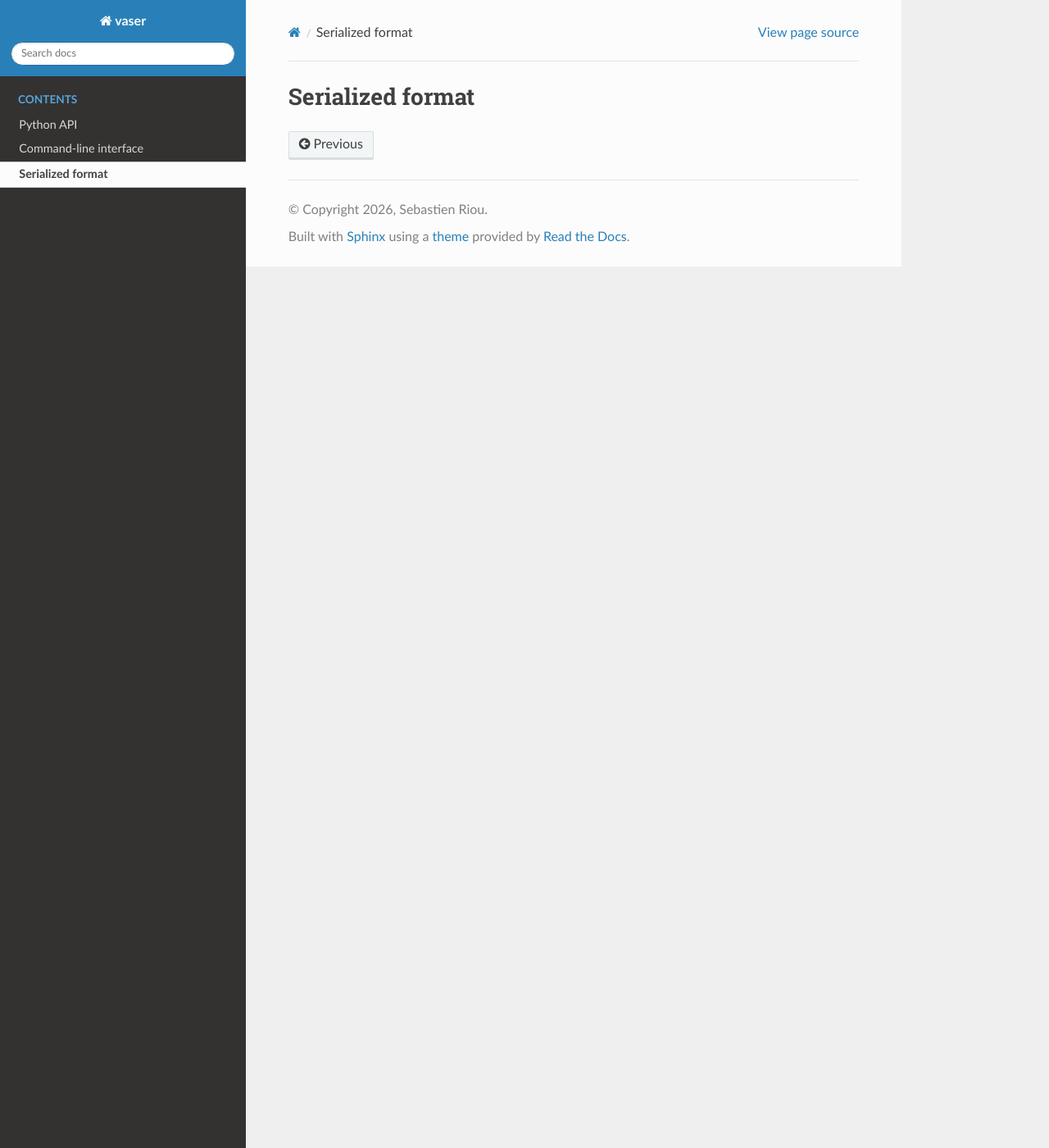
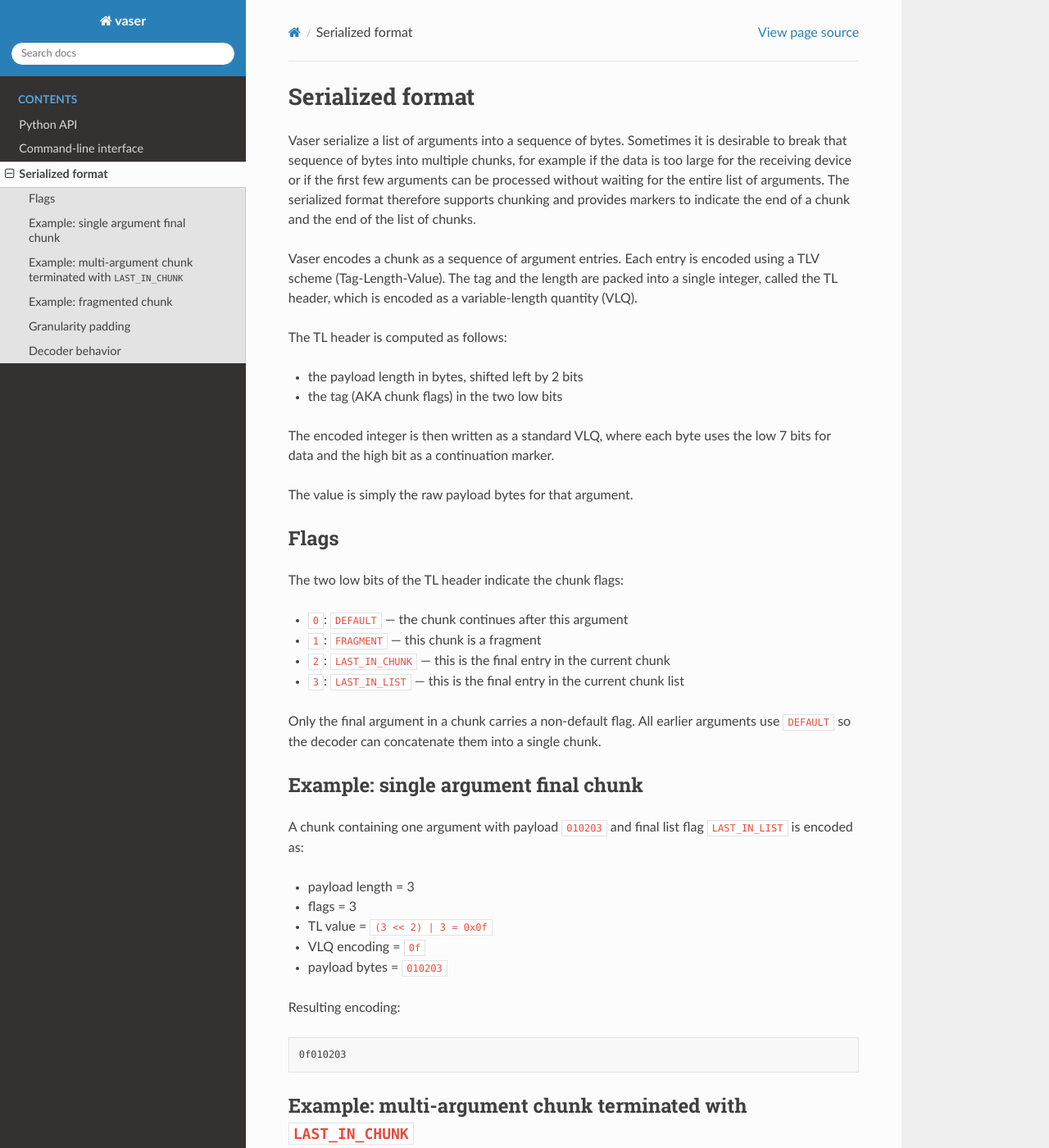
Before and after one commit to sebastien-riou/vaser, a Sphinx documentation site: the page built from docs/format.rst, in a window 1280 px wide and 1400 px high. Shown: the whole window at 82% size. Built offline with Sphinx 7.4.7 and the Read the Docs theme 3.1.0, drawn with Linux system fonts in a browser that asks for light colours; some of the changed text lies outside the part shown.

Commit message:
improve doc

```diff
--- a/docs/format.rst
+++ b/docs/format.rst
@@ -1,2 +1,114 @@
 Serialized format
 =================
+
+Vaser serialize a list of arguments into a sequence of bytes.
+Sometimes it is desirable to break that sequence of bytes into multiple chunks,
+for example if the data is too large for the receiving device or if the first few arguments
+can be processed without waiting for the entire list of arguments.
+The serialized format therefore supports chunking and provides markers to indicate the end of a chunk and the end of the list of chunks.
+
+Vaser encodes a chunk as a sequence of argument entries.
+Each entry is encoded using a TLV scheme (Tag-Length-Value).
+The tag and the length are packed into a single integer, called the TL header, which is encoded as a variable-length quantity (VLQ).
+
+The TL header is computed as follows:
+
+- the payload length in bytes, shifted left by 2 bits
+- the tag (AKA chunk flags) in the two low bits
+
+The encoded integer is then written as a standard VLQ, where each byte
+uses the low 7 bits for data and the high bit as a continuation marker.
+
+The value is simply the raw payload bytes for that argument.
+
+
+Flags
+-----
+
+The two low bits of the TL header indicate the chunk flags:
+
+- ``0``: ``DEFAULT`` — the chunk continues after this argument
+- ``1``: ``FRAGMENT`` — this chunk is a fragment
+- ``2``: ``LAST_IN_CHUNK`` — this is the final entry in the current chunk
+- ``3``: ``LAST_IN_LIST`` — this is the final entry in the current chunk list
+
+Only the final argument in a chunk carries a
+non-default flag. All earlier arguments use ``DEFAULT`` so the decoder can
+concatenate them into a single chunk.
+
+Example: single argument final chunk
+------------------------------------
+
+A chunk containing one argument with payload ``010203`` and final list flag
+``LAST_IN_LIST`` is encoded as:
+
+- payload length = 3
+- flags = 3
+- TL value = ``(3 << 2) | 3 = 0x0f``
+- VLQ encoding = ``0f``
+- payload bytes = ``010203``
+
+Resulting encoding:
+
+.. code-block:: text
+
+   0f010203
+
+Example: multi-argument chunk terminated with ``LAST_IN_CHUNK``
+---------------------------------------------------------------
+
+A chunk with two arguments, ``01`` and ``0203``, where the chunk is not the
+final chunk in the list, is encoded as:
+
+- first argument: length = 1, flags = 0, TL = ``(1 << 2) | 0 = 0x04``
+- second argument: length = 2, flags = 2, TL = ``(2 << 2) | 2 = 0x0a``
+
+Resulting encoding:
+
+.. code-block:: text
+
+   04010a0203
+
+The decoder reads the first TL and payload, sees ``DEFAULT`` and continues.
+It then reads the second TL and payload, sees ``LAST_IN_CHUNK``, and returns
+the completed chunk.
+
+Example: fragmented chunk
+-------------------------
+
+A single payload ``0102`` marked as ``FRAGMENT`` is encoded as:
+
+- payload length = 2
+- flags = 1
+- TL value = ``(2 << 2) | 1 = 0x09``
+- encoding = ``090102``
+
+.. code-block:: text
+
+   090102
+
+Granularity padding
+-------------------
+
+If a chunk is encoded with a granularity greater than 1, the final chunk bytes
+are padded with zero bytes so the total chunk length is a multiple of the
+granularity.
+
+For example, with granularity ``4`` and a final encoded chunk of length ``6``
+bytes, two padding bytes are appended:
+
+.. code-block:: text
+
+   0901020000
+
+The decoder validates that any padding bytes are zero.
+
+Decoder behavior
+----------------
+
+The decoder reads entries from the input stream until it encounters an entry
+whose flags are not ``DEFAULT``. It returns the concatenated argument values
+and the consumed byte length.
+
+When granularity padding is present, the decoder also consumes the trailing
+zero bytes up to the configured granularity boundary.
```
Also changed, not shown: docs/cli.rst (+47 -2 lines), docs/index.rst (+23 -3 lines).
